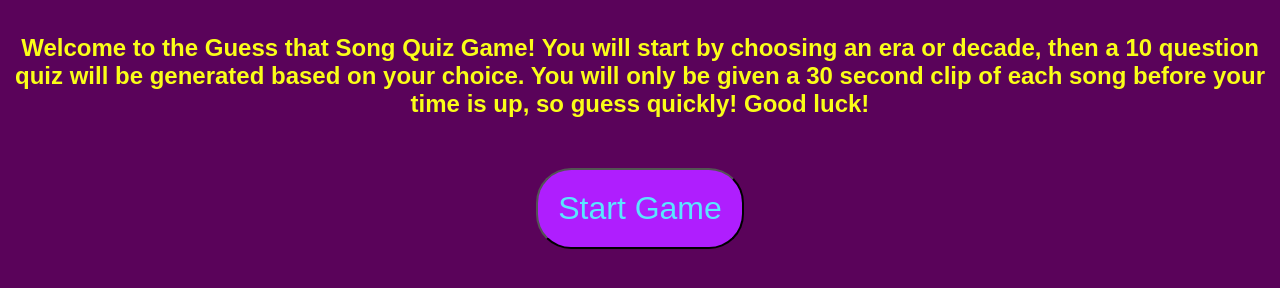
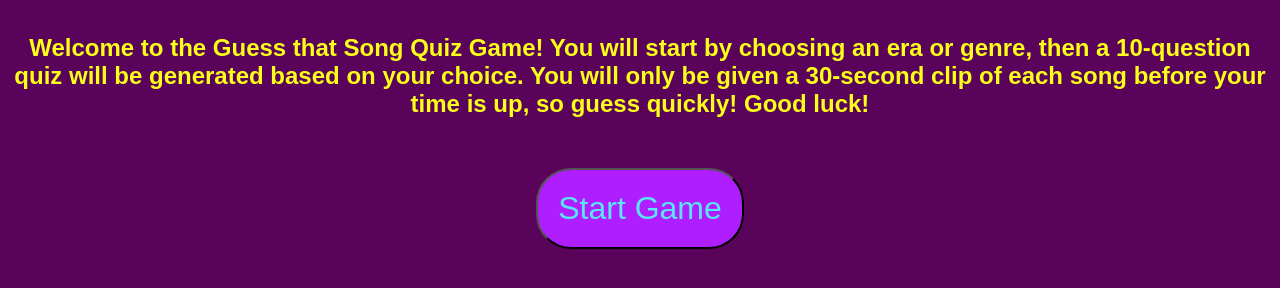
Before and after one commit to Zytronium/GuessTheSong, a website: page index.html in a window 1280 px wide. Shown: the part 106-394 px from the top of the page. Drawn offline with Linux system fonts and the light colour scheme.

Commit message:
Fixed a typo

```diff
--- a/index.html
+++ b/index.html
@@ -11,8 +11,8 @@
 <body>
 <h1>Guess The Song</h1>
 <h2>Welcome to the Guess that Song Quiz Game! You will start by choosing an era
-    or decade, then a 10 question quiz will be generated based on your choice.
-    You will only be given a 30 second clip of each song before your time is up,
+    or genre, then a 10-question quiz will be generated based on your choice.
+    You will only be given a 30-second clip of each song before your time is up,
     so guess quickly! Good luck!</h2>
 
 <button id="start-btn" onclick="window.location.href = 'game-selection.html'">Start Game</button>
```
